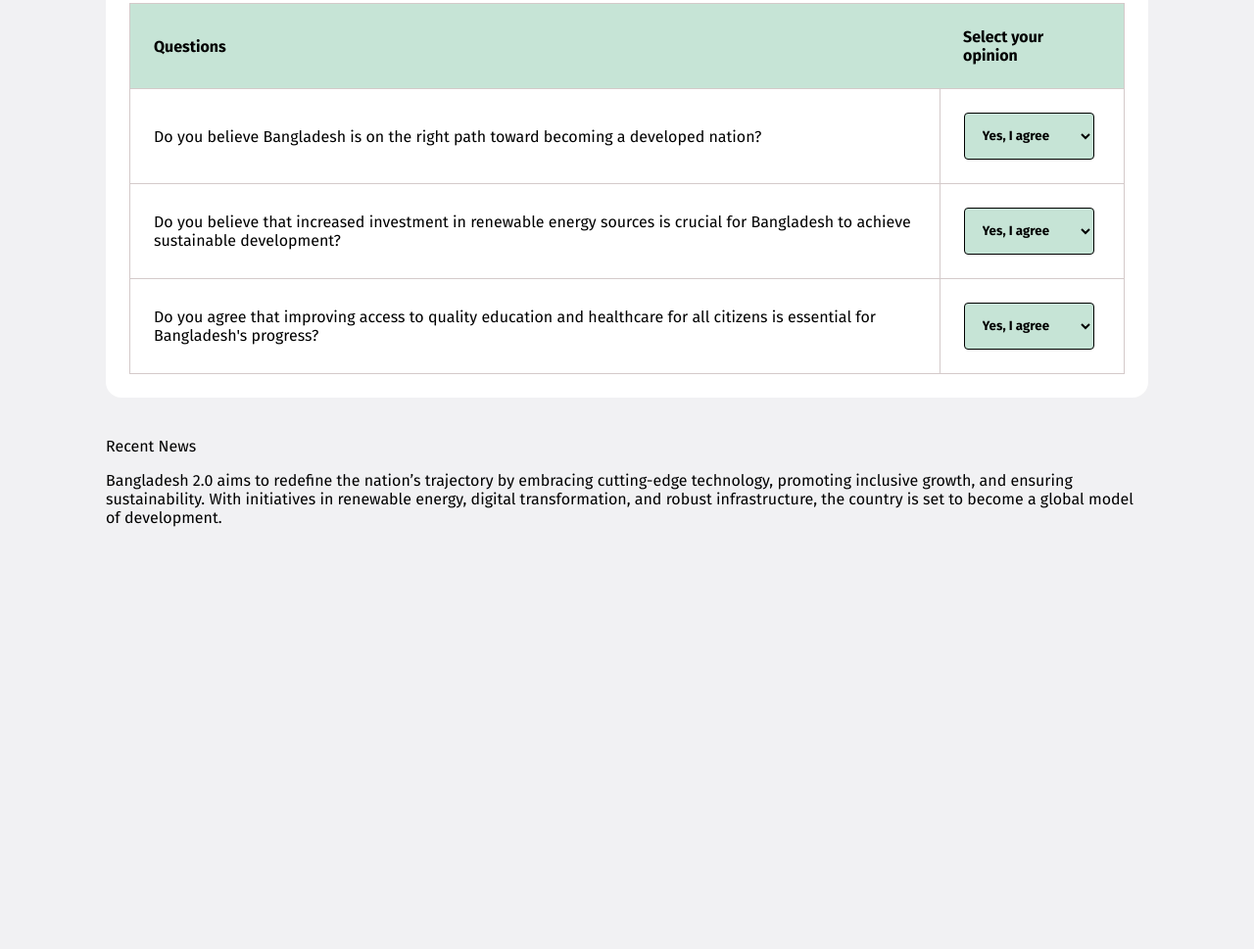
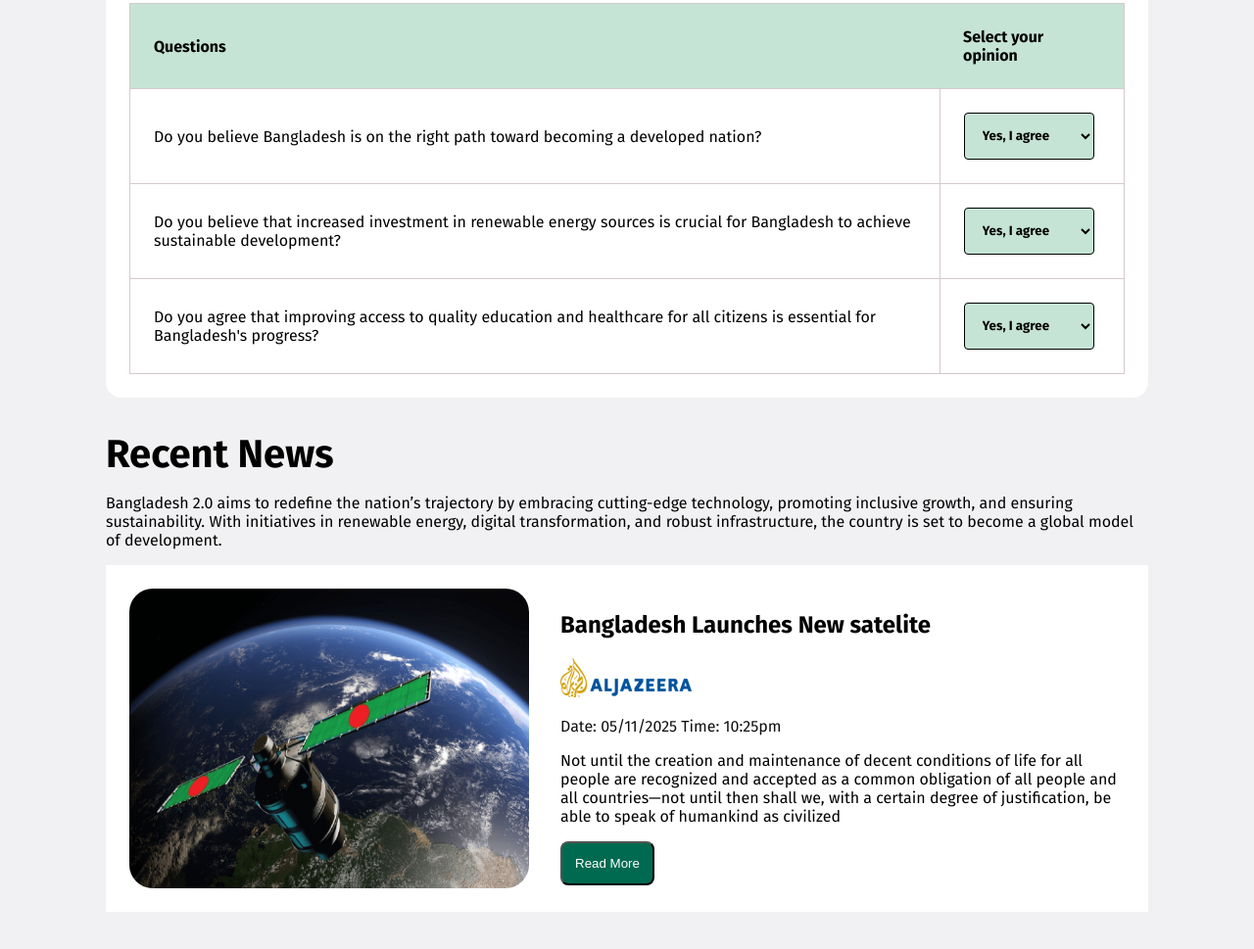
Before and after one commit to NurTamim331/B11A1--assignment-1, a plain HTML site: page index.html in a window 1280 px wide. Shown: the part 2048-3017 px from the top of the page at 98% size. Before the commit the page ends 2652 px from the top, so only its background shows below. Drawn offline with Linux system fonts and the light colour scheme.

Commit message:
Card-1 completed

```diff
--- a/index.html
+++ b/index.html
@@ -141,8 +141,25 @@
             <p id="news-title">Recent News</p>
             <p id="news-intro">Bangladesh 2.0 aims to redefine the nation’s trajectory by embracing cutting-edge
                 technology, promoting inclusive growth, and ensuring sustainability. With initiatives in renewable
-                energy, digital transformation, and robust infrastructure, the country is set to become a global model
+                energy, digital transformation, and robust infrastructure, the country is set to become a global
+                model
                 of development.</p>
+            <div id="news-holder">
+
+                <div class="card" id="card-1">
+                    <img src="assets/satelite.png" alt="">
+                    <div id="card-element">
+                        <h2>Bangladesh Launches New satelite</h2>
+                        <img src="assets/al-jazeera.png" alt="">
+                        <p class="card-date">Date: 05/11/2025 Time: 10:25pm </p>
+                        <p>Not until the creation and maintenance of decent conditions of life for all people are
+                                recognized and accepted as a common obligation of all people and all countries—not until
+                                then shall we,
+                                with a certain degree of justification, be able to speak of humankind as civilized</p>
+                        <button>Read More</button>
+                    </div>
+                </div>
+            </div>
         </div>
     </main>
 
--- a/styles.css
+++ b/styles.css
@@ -209,3 +209,38 @@ td > select{
 }
 
 /* news section  */
+#news-box{
+    border-radius: 24px;
+}
+#news-holder{
+    padding: 24px;
+    background-color: white;
+    display: flex;
+    flex-direction: row;
+    justify-content: space-between;
+    align-items: center;
+}
+#news-title{
+    font-weight: bold;
+    align-self: flex-start;
+    font-size: 40px;
+    margin: 10px 0px
+}
+.card{
+    display: flex;
+    justify-content: center;
+    align-items: center;
+    gap:32px;
+}
+.card >img{
+    border-radius: 24px;
+}
+.card-date{
+    color: rgba(14, 14, 14, 70);
+}
+#card-element > button{
+    background-color: #006A50;
+    color: white;
+    padding: 13px;
+    border-radius: 8px;
+}
```
